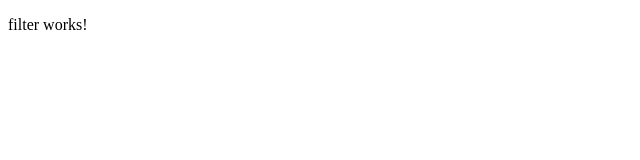
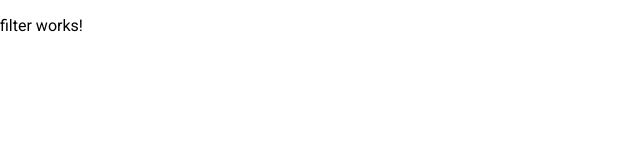
Before and after one commit to capa21/bg-lu-epm, an Angular app: page / in a window 1280 px wide. Shown: the top 160 px of the page, without its empty margins (0-640 px from the left). Built offline with nearby package versions, Linux system fonts and the light colour scheme.

Commit message:
Instalando Angular Material

```diff
--- a/angular.json
+++ b/angular.json
@@ -28,6 +28,7 @@
               "src/assets"
             ],
             "styles": [
+              "./node_modules/@angular/material/prebuilt-themes/indigo-pink.css",
               "src/styles.scss"
             ],
             "scripts": []
@@ -93,6 +94,7 @@
               "src/assets"
             ],
             "styles": [
+              "./node_modules/@angular/material/prebuilt-themes/indigo-pink.css",
               "src/styles.scss"
             ],
             "scripts": []
@@ -124,6 +126,7 @@
           }
         }
       }
-    }},
+    }
+  },
   "defaultProject": "bg-epm"
 }
--- a/package.json
+++ b/package.json
@@ -12,10 +12,12 @@
   "private": true,
   "dependencies": {
     "@angular/animations": "~8.2.11",
+    "@angular/cdk": "~8.2.3",
     "@angular/common": "~8.2.11",
     "@angular/compiler": "~8.2.11",
     "@angular/core": "~8.2.11",
     "@angular/forms": "~8.2.11",
+    "@angular/material": "^8.2.3",
     "@angular/platform-browser": "~8.2.11",
     "@angular/platform-browser-dynamic": "~8.2.11",
     "@angular/router": "~8.2.11",
--- a/src/app/app.module.ts
+++ b/src/app/app.module.ts
@@ -4,6 +4,7 @@
 import { AppRoutingModule } from './app-routing.module';
 import { AppComponent } from './app.component';
 import { FilterComponent } from './components/filter/filter.component';
+import { NoopAnimationsModule } from '@angular/platform-browser/animations';
 
 @NgModule({
   declarations: [
@@ -12,7 +13,8 @@
   ],
   imports: [
     BrowserModule,
-    AppRoutingModule
+    AppRoutingModule,
+    NoopAnimationsModule
   ],
   providers: [],
   bootstrap: [AppComponent]
--- a/src/index.html
+++ b/src/index.html
@@ -6,6 +6,8 @@
   <base href="/">
   <meta name="viewport" content="width=device-width, initial-scale=1">
   <link rel="icon" type="image/x-icon" href="favicon.ico">
+  <link href="https://fonts.googleapis.com/css?family=Roboto:300,400,500&display=swap" rel="stylesheet">
+  <link href="https://fonts.googleapis.com/icon?family=Material+Icons" rel="stylesheet">
 </head>
 <body>
   <app-root></app-root>
--- a/src/styles.scss
+++ b/src/styles.scss
@@ -1 +1,4 @@
 /* You can add global styles to this file, and also import other style files */
+
+html, body { height: 100%; }
+body { margin: 0; font-family: Roboto, "Helvetica Neue", sans-serif; }
```
Also changed, not shown: 1 other file (tests, documents, lock files or other folders).
